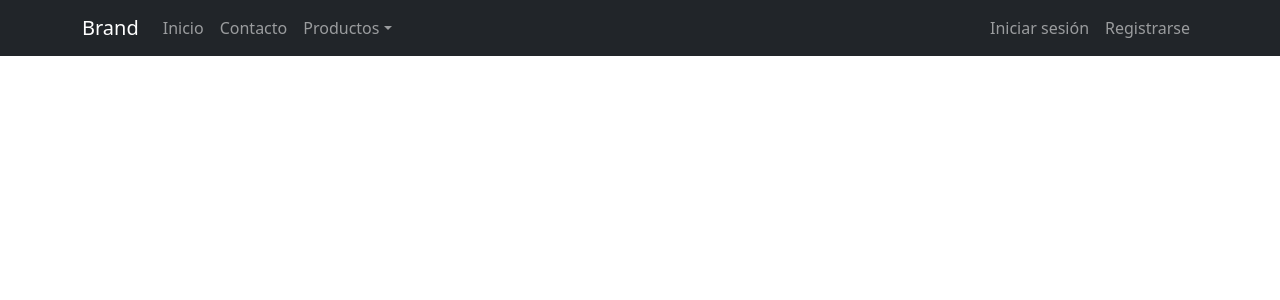
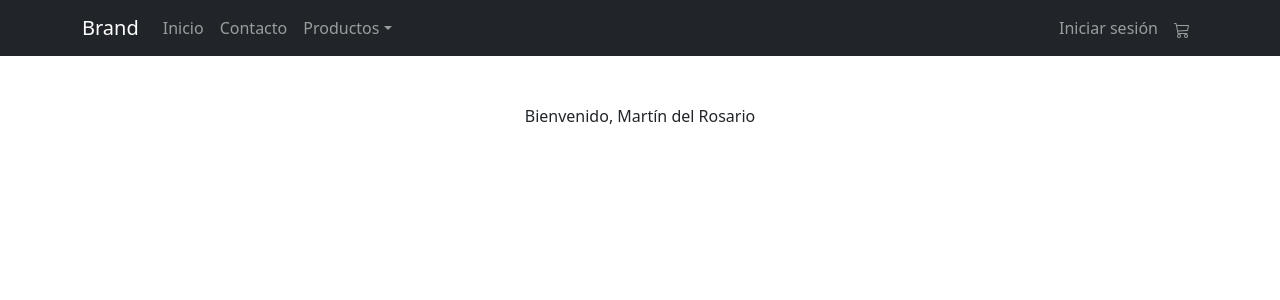
Before and after one commit to mdr-23/react01-delRosario, a React (Create React App) app: page / in a window 1280 px wide. Shown: the top 300 px of the page. Built offline with nearby package versions, Linux system fonts and the light colour scheme.

Commit message:
agrego carrito y mensaje de bienvenida

```diff
--- a/package.json
+++ b/package.json
@@ -10,6 +10,7 @@
     "react": "^17.0.2",
     "react-bootstrap": "^2.2.1",
     "react-dom": "^17.0.2",
+    "react-icons": "^4.3.1",
     "react-scripts": "5.0.0",
     "web-vitals": "^2.1.4"
   },
--- a/src/App.js
+++ b/src/App.js
@@ -1,7 +1,7 @@
 import React from "react";
 import NavBar from "./components/NavBar";
 import 'bootstrap/dist/css/bootstrap.min.css';
-import Welcome from "./components/Welcome";
+import ItemListContainer from "./components/ItemListContainer";
 
 
 export default function App() {
@@ -10,7 +10,7 @@ export default function App() {
     <>
       <NavBar />
 
-      {/*  <Welcome nombre={"Martin"} apellido={"del Rosario"}/>*/}
+      {<ItemListContainer nombre={"Martín"} apellido={"del Rosario"}/>}
     </>
   );
 }
--- a/src/components/Welcome.jsx
+++ b/src/components/CartWidget.jsx
@@ -1,12 +1,13 @@
 import React from "react";
 import 'bootstrap/dist/css/bootstrap.min.css';
+import {BsCart3} from "react-icons/bs";
 
 
-export default function Welcome({nombre, apellido}) {
+export default function CartWidget() {
 
   return (
     <>
-      <p>Bienvenido, {nombre} {apellido}</p>
+        <BsCart3 />
     </>
   );
 }
--- /dev/null
+++ b/src/components/ItemListContainer.jsx
@@ -0,0 +1,12 @@
+import React from "react";
+import 'bootstrap/dist/css/bootstrap.min.css';
+
+
+export default function ItemListContainer({nombre, apellido}) {
+
+  return (
+    <>
+      <p class="text-center mt-5">Bienvenido, {nombre} {apellido}</p>
+    </>
+  );
+}
--- a/src/components/NavBar.jsx
+++ b/src/components/NavBar.jsx
@@ -1,5 +1,6 @@
 import React from "react";
 import { Navbar, Nav, NavDropdown, Container } from 'react-bootstrap';
+import CartWidget from "./CartWidget";
 
 export default function NavBar() {
 
@@ -24,7 +25,7 @@ export default function NavBar() {
             <Nav>
             <Nav.Link href="#deets">Iniciar sesión</Nav.Link>
             <Nav.Link eventKey={2} href="#memes">
-                Registrarse
+                <CartWidget />
             </Nav.Link>
             </Nav>
         </Navbar.Collapse>
```
Also changed, not shown: 1 other file (tests, documents, lock files or other folders).
